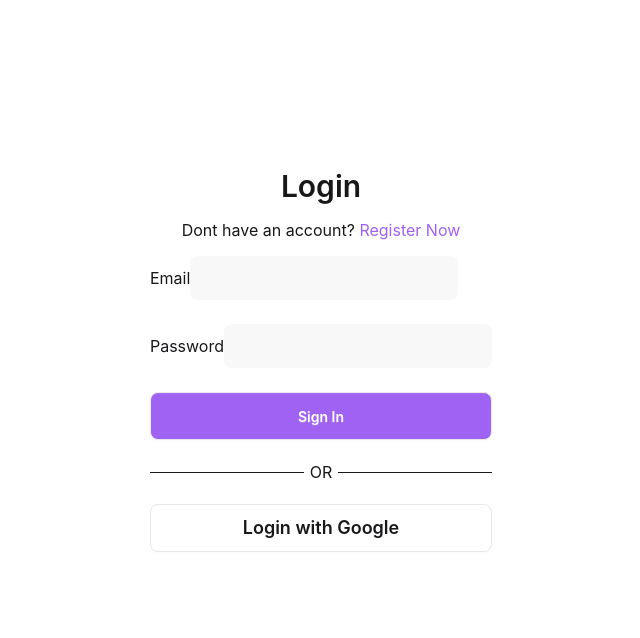
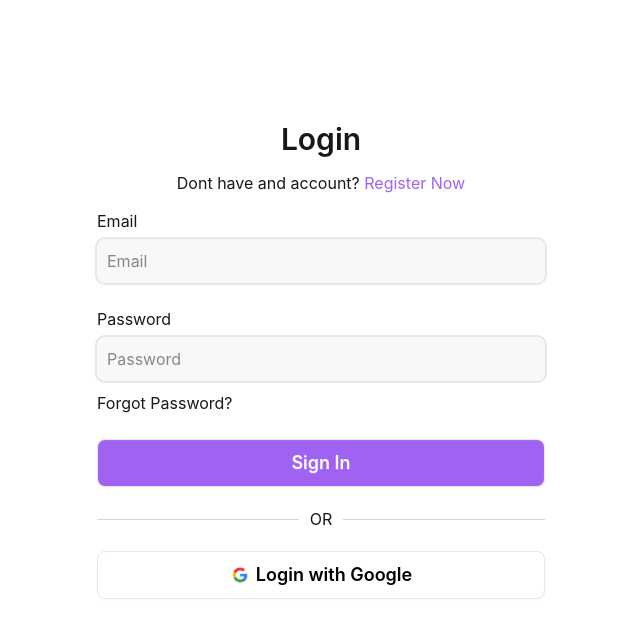
Before and after one commit to Nur-Nayeem/next-auth-in-nextjs-with-mongoose-of-mongodb, a Next.js app: page /login in a window 1280 px wide. Shown: the top 638 px of the page, without its empty margins (319-959 px from the left). Built offline with nearby package versions, Linux system fonts and the light colour scheme; no server answers.

Commit message:
fixed now

```diff
--- a/app/login/page.tsx
+++ b/app/login/page.tsx
@@ -1,43 +1,44 @@
 "use client";
-
 import { signIn } from "next-auth/react";
+import Link from "next/link";
 import { useRouter } from "next/navigation";
-import Link from "next/link";
 import React, { useState } from "react";
 
 const Login = () => {
   const router = useRouter();
   const [loading, setLoading] = useState(false);
+  const [error, setError] = useState("");
 
   const handleLoginAccount = async (e: React.FormEvent<HTMLFormElement>) => {
     e.preventDefault();
-
-    const form = e.currentTarget;
-    const formData = new FormData(form);
-
+    const formData = new FormData(e.currentTarget);
     const email = formData.get("email") as string;
     const password = formData.get("password") as string;
 
     setLoading(true);
+    setError("");
 
+    try {
       const result = await signIn("credentials", {
         email,
         password,
         redirect: false,
       });
 
+      if (result?.error) {
+        setError(result.error);
         setLoading(false);
-    console.log("signIn result:", result);
-
-    if (result?.error) {
-      console.log("Login failed");
-      return;
+      } else if (result?.ok) {
+        console.log("Login successful");
+        e.currentTarget.reset();
+        router.push("/");
+        router.refresh(); // Refresh to update session
       }
-
-    // ⭐ Fix for production: wait for session cookie to apply
-    setTimeout(() => {
-      router.push(result?.url || "/");
-    }, 200);
+    } catch (err) {
+      console.log(err);
+      setError("Something went wrong");
+      setLoading(false);
+    }
   };
 
   return (
@@ -45,50 +46,98 @@ const Login = () => {
       <div className="mx-auto bg-white p-10 space-y-3.5">
         <h3 className="text-center text-3xl font-semibold rounded-lg">Login</h3>
         <p className="text-center">
-          Dont have an account?{" "}
+          Dont have and account?{" "}
           <Link href={"/register"} className="text-primary">
             Register Now
           </Link>
         </p>
-
-        <form onSubmit={handleLoginAccount} className="space-y-6">
+        {error && (
+          <div className="bg-red-100 border border-red-400 text-red-700 px-4 py-3 rounded">
+            {error}
+          </div>
+        )}
         <div>
+          <form
+            onSubmit={handleLoginAccount}
+            className="flex flex-col max-w-md sm:w-md gap-6"
+          >
+            <div className="flex flex-col space-y-1.5 ">
               <label>Email</label>
               <input
-              className="bg-base-200 p-2.5 rounded-lg"
+                className="bg-base-200 p-2.5 rounded-lg
+              outline-2 outline-gray-200 focus:outline-primary"
                 type="email"
                 name="email"
+                placeholder="Email"
                 required
               />
             </div>
-
-          <div>
+            <div className="flex flex-col space-y-1.5 ">
               <label>Password</label>
               <input
-              className="bg-base-200 p-2.5 rounded-lg"
+                className="bg-base-200 p-2.5 rounded-lg outline-2 outline-gray-200 focus:outline-primary"
                 type="password"
                 name="password"
+                placeholder="Password"
                 required
               />
-          </div>
-
-          <button className="btn bg-primary text-base-100 rounded-lg h-12 w-full">
-            {loading ? "Loading..." : "Sign In"}
-          </button>
-        </form>
-
-        <div className="flex items-center justify-between my-5">
-          <hr className="w-[45%]" />
-          <span>OR</span>
-          <hr className="w-[45%]" />
+              <Link className="mt-1" href={"/"}>
+                Forgot Password?
+              </Link>
             </div>
 
             <button
-          onClick={() => signIn("google", { callbackUrl: "/" })}
-          className="btn bg-white border w-full rounded-lg h-12 text-lg"
+              type="submit"
+              disabled={loading}
+              className="btn bg-primary text-base-100 rounded-lg text-lg h-12"
             >
+              {loading ? "loading..." : " Sign In"}
+            </button>
+          </form>
+          <div className="flex items-center justify-between my-5">
+            <hr className="text-gray-300 w-[45%]" />
+            <span>OR</span>
+            <hr className="text-gray-300 w-[45%]" />
+          </div>
+
+          <button
+            onClick={() =>
+              signIn("google", {
+                callbackUrl: "/",
+              })
+            }
+            className="btn bg-white text-black border-[#e5e5e5] w-full rounded-lg h-12 text-lg"
+          >
+            <svg
+              aria-label="Google logo"
+              width="20"
+              height="20"
+              xmlns="http://www.w3.org/2000/svg"
+              viewBox="0 0 512 512"
+            >
+              <g>
+                <path d="m0 0H512V512H0" fill="#fff"></path>
+                <path
+                  fill="#34a853"
+                  d="M153 292c30 82 118 95 171 60h62v48A192 192 0 0190 341"
+                ></path>
+                <path
+                  fill="#4285f4"
+                  d="m386 400a140 175 0 0053-179H260v74h102q-7 37-38 57"
+                ></path>
+                <path
+                  fill="#fbbc02"
+                  d="m90 341a208 200 0 010-171l63 49q-12 37 0 73"
+                ></path>
+                <path
+                  fill="#ea4335"
+                  d="m153 219c22-69 116-109 179-50l55-54c-78-75-230-72-297 55"
+                ></path>
+              </g>
+            </svg>
             Login with Google
           </button>
+        </div>
       </div>
     </section>
   );
--- a/app/page.tsx
+++ b/app/page.tsx
@@ -10,15 +10,25 @@ export default function Home() {
   const [loading, setLoading] = useState(false);
   const data = useContext(userDataContext);
   const router = useRouter();
+
   const handleSignOut = async () => {
     setLoading(true);
     try {
-      await signOut();
-      setLoading(false);
+      await signOut({ callbackUrl: "/login" });
     } catch (error) {
       setLoading(false);
     }
   };
+
+  // Redirect to login if not authenticated
+  if (!data?.user) {
+    router.push("/login");
+    return (
+      <div className="h-[90vh] flex justify-center items-center bg-base-200">
+        Redirecting...
+      </div>
+    );
+  }
 
   if (loading) {
     return (
@@ -28,20 +38,19 @@ export default function Home() {
     );
   }
 
-  if (data) {
   return (
     <section className="h-[90vh] flex justify-center items-center bg-base-200">
       <div className="border border-gray-400 p-10 rounded-2xl bg-base-100 space-y-6 flex flex-col items-center relative">
         <HiPencil
           size={22}
           color="black"
-            className="absolute top-5 right-5"
+          className="absolute top-5 right-5 cursor-pointer"
           onClick={() => router.push("/edit")}
         />
         {data?.user?.image && (
           <div className="relative w-[200px] h-[200px] rounded-full border-2 border-white overflow-hidden">
             <Image
-                src={data?.user.image}
+              src={data.user.image}
               fill
               sizes="90px 100px 120px 150px"
               priority
@@ -58,4 +67,3 @@ export default function Home() {
     </section>
   );
 }
-}
--- a/app/register/page.tsx
+++ b/app/register/page.tsx
@@ -1,5 +1,4 @@
 "use client";
-import axios from "axios";
 import { signIn } from "next-auth/react";
 import Link from "next/link";
 import { useRouter } from "next/navigation";
@@ -8,59 +7,95 @@ import React, { useState } from "react";
 const Register = () => {
   const router = useRouter();
   const [loading, setLoading] = useState(false);
+  const [error, setError] = useState("");
 
-  const handleCreateAccount = (e: React.FormEvent<HTMLFormElement>) => {
+  const handleRegisterAccount = async (e: React.FormEvent<HTMLFormElement>) => {
     e.preventDefault();
     const formData = new FormData(e.currentTarget);
     const name = formData.get("name") as string;
     const email = formData.get("email") as string;
     const password = formData.get("password") as string;
-    console.log(name, email, password);
+
     setLoading(true);
-    axios
-      .post("/api/auth/register", {
-        name,
+    setError("");
+
+    try {
+      const res = await fetch("/api/auth/register", {
+        method: "POST",
+        headers: {
+          "Content-Type": "application/json",
+        },
+        body: JSON.stringify({ name, email, password }),
+      });
+
+      const data = await res.json();
+
+      if (!res.ok) {
+        setError(data.message || "Registration failed");
+        setLoading(false);
+        return;
+      }
+
+      // Auto sign in after successful registration
+      const signInResult = await signIn("credentials", {
         email,
         password,
-      })
-      .then(() => {
+        redirect: false,
+      });
+
+      if (signInResult?.error) {
+        setError(
+          "Registration successful but login failed. Please login manually."
+        );
         setLoading(false);
+        setTimeout(() => router.push("/login"), 2000);
+      } else if (signInResult?.ok) {
+        console.log("Registration and login successful");
         e.currentTarget.reset();
-        router.push("/login");
-      })
-      .catch((error) => {
-        console.log(error);
-        setLoading(false);
-      });
+        router.push("/");
+        router.refresh();
+      }
+    } catch (err) {
+      console.log(err);
+      setError("Something went wrong");
+      setLoading(false);
+    }
   };
 
   return (
     <section className="h-[90vh] flex justify-center items-center">
-      <div className="mx-auto bg-white p-10 space-y-3.5 rounded-lg">
-        <h3 className="text-center text-3xl font-semibold">Register</h3>
+      <div className="mx-auto bg-white p-10 space-y-3.5">
+        <h3 className="text-center text-3xl font-semibold rounded-lg">
+          Register
+        </h3>
         <p className="text-center">
           Already have an account?{" "}
           <Link href={"/login"} className="text-primary">
             Login Now
           </Link>
         </p>
+        {error && (
+          <div className="bg-red-100 border border-red-400 text-red-700 px-4 py-3 rounded">
+            {error}
+          </div>
+        )}
         <div>
           <form
-            onSubmit={handleCreateAccount}
+            onSubmit={handleRegisterAccount}
             className="flex flex-col max-w-md sm:w-md gap-6"
           >
-            <div className="flex flex-col space-y-1.5 ">
+            <div className="flex flex-col space-y-1.5">
               <label>Name</label>
               <input
                 className="bg-base-200 p-2.5 rounded-lg
               outline-2 outline-gray-200 focus:outline-primary"
                 type="text"
                 name="name"
-                placeholder="Name"
+                placeholder="Full Name"
                 required
               />
             </div>
-            <div className="flex flex-col space-y-1.5 ">
+            <div className="flex flex-col space-y-1.5">
               <label>Email</label>
               <input
                 className="bg-base-200 p-2.5 rounded-lg
@@ -71,19 +106,24 @@ const Register = () => {
                 required
               />
             </div>
-            <div className="flex flex-col space-y-1.5 ">
+            <div className="flex flex-col space-y-1.5">
               <label>Password</label>
               <input
                 className="bg-base-200 p-2.5 rounded-lg outline-2 outline-gray-200 focus:outline-primary"
                 type="password"
                 name="password"
-                placeholder="Password"
+                placeholder="Password (min 6 characters)"
                 required
+                minLength={6}
               />
             </div>
 
-            <button className="btn bg-primary text-base-100 rounded-lg text-lg h-12">
-              {loading ? "loading..." : "Register"}
+            <button
+              type="submit"
+              disabled={loading}
+              className="btn bg-primary text-base-100 rounded-lg text-lg h-12"
+            >
+              {loading ? "loading..." : "Sign Up"}
             </button>
           </form>
           <div className="flex items-center justify-between my-5">
@@ -127,7 +167,7 @@ const Register = () => {
                 ></path>
               </g>
             </svg>
-            Login with Google
+            Register with Google
           </button>
         </div>
       </div>
--- a/lib/auth.ts
+++ b/lib/auth.ts
@@ -1,9 +1,9 @@
 import { NextAuthOptions } from "next-auth";
 import CredentialsProvider from "next-auth/providers/credentials";
-import Google from "next-auth/providers/google";
 import connectDb from "./db";
 import User from "@/model/user.model";
 import bcrypt from "bcryptjs";
+import Google from "next-auth/providers/google";
 
 const authOptions: NextAuthOptions = {
   providers: [
@@ -13,22 +13,24 @@ const authOptions: NextAuthOptions = {
         email: { label: "Email", type: "text" },
         password: { label: "Password", type: "password" },
       },
-
-      async authorize(credentials) {
+      async authorize(credentials, req) {
         const email = credentials?.email;
         const password = credentials?.password;
 
-        if (!email || !password) return null;
-
+        if (!email || !password) {
+          throw new Error("Email or password is missing");
+        }
         await connectDb();
         const user = await User.findOne({ email });
-        if (!user) return null;
-
-        const match = await bcrypt.compare(password, user.password);
-        if (!match) return null;
-
+        if (!user) {
+          throw new Error("user not found");
+        }
+        const isMatch = await bcrypt.compare(password, user.password);
+        if (!isMatch) {
+          throw new Error("Password is incorrect");
+        }
         return {
-          id: user._id.toString(),
+          id: user._id,
           name: user.name,
           email: user.email,
           image: user.image,
@@ -41,21 +43,18 @@ const authOptions: NextAuthOptions = {
       clientSecret: process.env.GOOGLE_CLIENT_SECRET!,
     }),
   ],
-
   callbacks: {
     async signIn({ account, user }) {
-      if (account?.provider === "google") {
+      if (account?.provider == "google") {
         await connectDb();
-        let existing = await User.findOne({ email: user.email });
-
-        if (!existing) {
-          existing = await User.create({
+        let existUser = await User.findOne({ email: user?.email });
+        if (!existUser) {
+          existUser = await User.create({
             name: user.name,
             email: user.email,
           });
         }
-
-        user.id = existing._id.toString();
+        user.id = existUser._id as string;
       }
       return true;
     },
@@ -69,25 +68,24 @@ const authOptions: NextAuthOptions = {
       }
       return token;
     },
-
     session({ session, token }) {
-      session.user.id = token.id as string;
-      session.user.name = token.name;
-      session.user.email = token.email;
-      session.user.image = token.image as string;
+      if (session.user) {
+        session.user.id = token.id as string;
+        session.user.name = token.name;
+        session.user.email = token.email;
+        session.user.image = token.image as string;
+      }
       return session;
     },
   },
-
   session: {
     strategy: "jwt",
+    maxAge: 3 * 24 * 60 * 60 * 1000,
   },
-
   pages: {
     signIn: "/login",
     error: "/login",
   },
-
   secret: process.env.NEXTAUTH_SECRET,
 };
 
```
Lines whose indentation alone changed are shown as unchanged.
